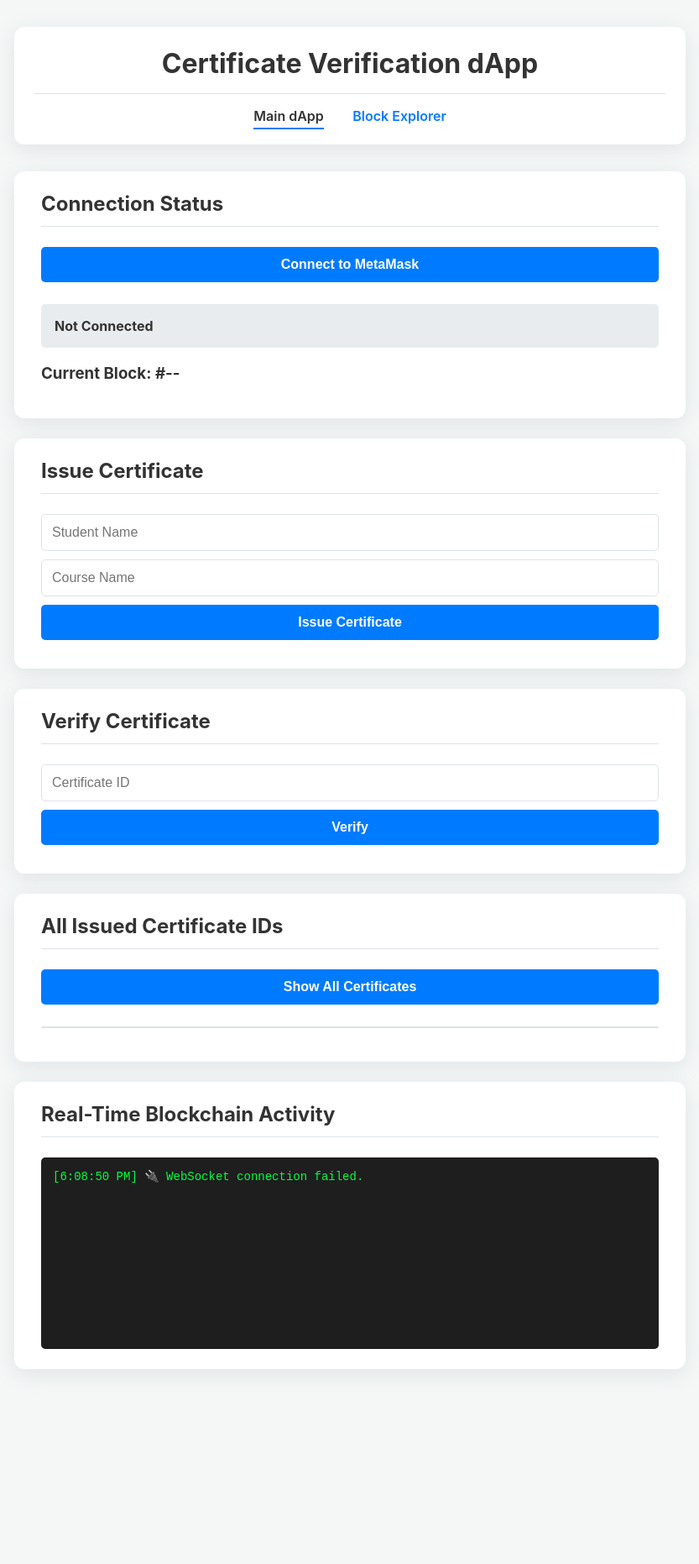
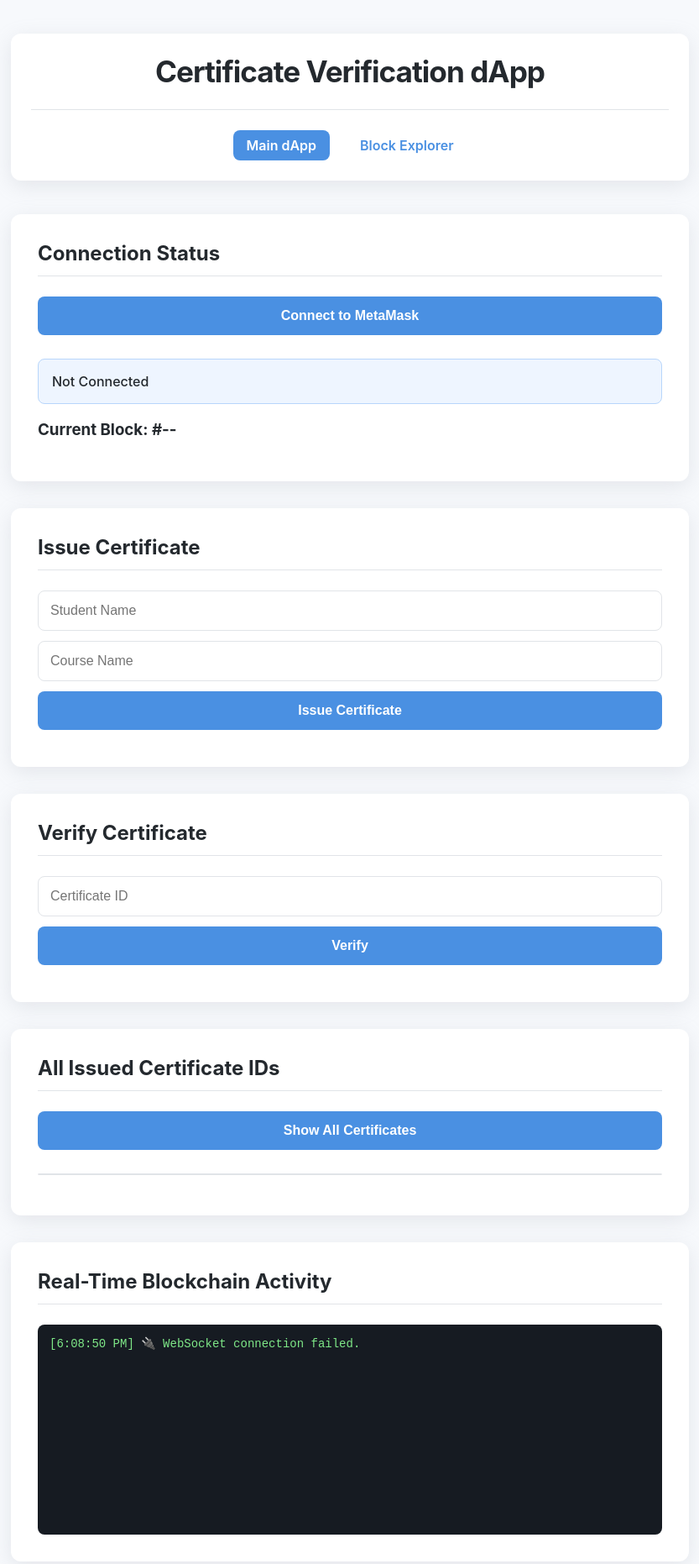
Before and after one commit to aayush190205/Blockchain, a plain HTML site: page index.html in a window 1280 px wide. Shown: the whole page at 84% size, without its empty margins (223-1056 px from the left). Before the commit the page ends 1662 px from the top, so only its background shows below. Drawn offline with Linux system fonts and the light colour scheme.

Commit message:
Update style.css

```diff
--- a/style.css
+++ b/style.css
@@ -1,27 +1,33 @@
 
 :root {
-    --primary-color: #007bff;
-    --primary-hover: #0056b3;
-    --background-color: #f4f7f6;
-    --card-background: #ffffff;
-    --text-color: #333;
-    --subtle-text: #6c757d;
-    --border-color: #dee2e6;
-    --terminal-bg: #1e1e1e;
-    --terminal-text: #00ff41;
+    --primary-color: #4A90E2;
+    --primary-hover: #357ABD;
+    --background-color: #F7F9FC;
+    --card-background: #FFFFFF;
+    --text-color: #24292E;
+    --subtle-text: #586069;
+    --border-color: #E1E4E8;
+    --terminal-bg: #161B22;
+    --terminal-text: #7EE787;
+    --success-color: #28a745;
+    --error-color: #d73a49;
     --shadow: 0 6px 24px rgba(149,157,165,0.2);
 }
 
+* {
+    box-sizing: border-box;
+}
+
 body {
-    font-family: -apple-system, BlinkMacSystemFont, "Segoe UI", Roboto, Helvetica, Arial, sans-serif;
+    font-family: -apple-system, BlinkMacSystemFont, "Segoe UI", "Inter", Roboto, Helvetica, Arial, sans-serif;
     margin: 0;
     background-color: var(--background-color);
     color: var(--text-color);
 }
 
 .container {
-    max-width: 800px;
-    margin: 2em auto;
+    max-width: 840px;
+    margin: 2.5em auto;
     padding: 0 1em;
 }
 
@@ -30,36 +36,48 @@ header {
     padding: 1.5em;
     border-radius: 12px;
     box-shadow: var(--shadow);
-    margin-bottom: 2em;
+    margin-bottom: 2.5em;
     text-align: center;
 }
 
-header h1 { margin: 0; font-size: 2em; }
+header h1 {
+    margin: 0;
+    font-size: 2.2em;
+    letter-spacing: -1px;
+}
 
 nav {
-    margin-top: 1em;
+    margin-top: 1.5em;
     border-top: 1px solid var(--border-color);
-    padding-top: 1em;
+    padding-top: 1.5em;
+    display: flex;
+    justify-content: center;
+    gap: 20px;
 }
 
 nav a {
-    margin: 0 15px;
+    padding: 8px 16px;
+    border-radius: 8px;
     text-decoration: none;
     color: var(--primary-color);
     font-weight: 600;
+    transition: all 0.2s ease-in-out;
+}
+
+nav a:hover {
+    background-color: #eef5ff;
 }
 
 nav a.active {
-    color: var(--text-color);
-    border-bottom: 2px solid var(--primary-color);
-    padding-bottom: 4px;
+    background-color: var(--primary-color);
+    color: white;
 }
 
 .card {
     background-color: var(--card-background);
     border-radius: 12px;
-    padding: 1.5em 2em;
-    margin-bottom: 1.5em;
+    padding: 2em;
+    margin-bottom: 2em;
     box-shadow: var(--shadow);
 }
 
@@ -68,16 +86,23 @@ nav a.active {
     border-bottom: 1px solid var(--border-color);
     padding-bottom: 0.5em;
     margin-bottom: 1em;
+    font-size: 1.5em;
 }
 
 input, button {
     width: 100%;
-    padding: 12px;
-    margin-bottom: 10px;
-    box-sizing: border-box;
-    border-radius: 5px;
+    padding: 14px;
+    margin-bottom: 12px;
+    border-radius: 8px;
     border: 1px solid var(--border-color);
     font-size: 1em;
+    transition: all 0.2s ease-in-out;
+}
+
+input:focus {
+    outline: none;
+    border-color: var(--primary-color);
+    box-shadow: 0 0 0 3px rgba(74, 144, 226, 0.2);
 }
 
 button {
@@ -86,45 +111,105 @@ button {
     color: #fff;
     border: none;
     font-weight: bold;
-    transition: background-color 0.2s ease-in-out;
 }
 
-button:hover { background-color: var(--primary-hover); }
+button:hover {
+    background-color: var(--primary-hover);
+    transform: translateY(-2px);
+    box-shadow: 0 4px 12px rgba(0,0,0,0.15);
+}
 
 #status {
-    font-weight: bold;
+    font-weight: 500;
     padding: 1em;
-    background-color: #e9ecef;
-    border-radius: 5px;
+    background-color: #eef5ff;
+    border-radius: 8px;
     word-wrap: break-word;
+    margin-top: 1em;
+    border: 1px solid #b8d6fb;
 }
 
 #certificateList {
     list-style-type: none;
     padding: 0;
-    max-height: 150px;
+    max-height: 200px;
     overflow-y: auto;
     border: 1px solid var(--border-color);
-    border-radius: 5px;
+    border-radius: 8px;
 }
 
 #certificateList li {
-    padding: 8px;
+    padding: 12px;
     border-bottom: 1px solid var(--border-color);
     font-family: monospace;
     font-size: 0.9em;
+    color: var(--subtle-text);
+    transition: background-color 0.2s;
 }
+#certificateList li:hover { background-color: #f6f8fa; }
 #certificateList li:last-child { border-bottom: none; }
 
 .terminal {
-    height: 200px;
+    height: 250px;
     overflow-y: scroll;
     padding: 1em;
     background-color: var(--terminal-bg);
     color: var(--terminal-text);
-    font-family: 'Courier New', Courier, monospace;
+    font-family: 'SF Mono', 'Courier New', Courier, monospace;
     font-size: 14px;
-    border-radius: 5px;
+    border-radius: 8px;
 }
 
-.terminal p { margin: 0 0 5px 0; }
+.terminal p {
+    margin: 0 0 5px 0;
+    white-space: pre-wrap;
+    word-break: break-all;
+}
+
+/* Block Explorer Specific Styles */
+#filter-container {
+    margin-bottom: 1.5em;
+    background-color: #e9ecef;
+    padding: 1em;
+    border-radius: 8px;
+    display: flex;
+    align-items: center;
+    gap: 15px;
+}
+#filter-container label { font-weight: 600; }
+#filter-toggle {
+    position: relative;
+    width: 50px;
+    height: 28px;
+    -webkit-appearance: none;
+    background: #c6c6c6;
+    outline: none;
+    border-radius: 20px;
+    transition: background-color 0.3s;
+    cursor: pointer;
+}
+#filter-toggle:checked { background-color: var(--primary-color); }
+#filter-toggle::before {
+    content: '';
+    position: absolute;
+    top: 2px;
+    left: 2px;
+    width: 24px;
+    height: 24px;
+    background-color: white;
+    border-radius: 50%;
+    transition: 0.3s;
+}
+#filter-toggle:checked::before { transform: translateX(22px); }
+
+.block {
+    background-color: var(--card-background);
+    border-radius: 12px;
+    margin-bottom: 1.5em;
+    padding: 1.5em;
+    box-shadow: var(--shadow);
+}
+.block-header { font-weight: 600; font-size: 1.4em; color: var(--primary-color); }
+.block-field { margin-top: 12px; }
+.field-label { font-weight: 600; color: var(--text-color); }
+.field-value { color: var(--subtle-text); word-wrap: break-word; font-family: monospace; }
```
